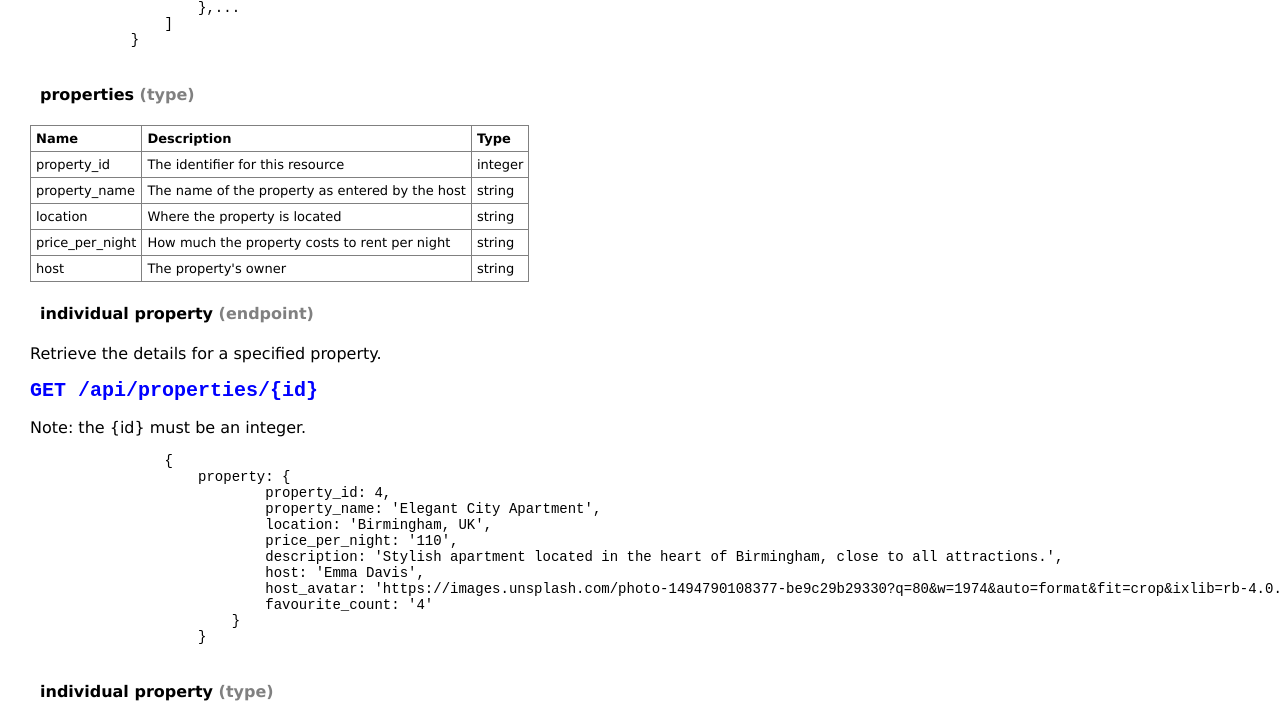
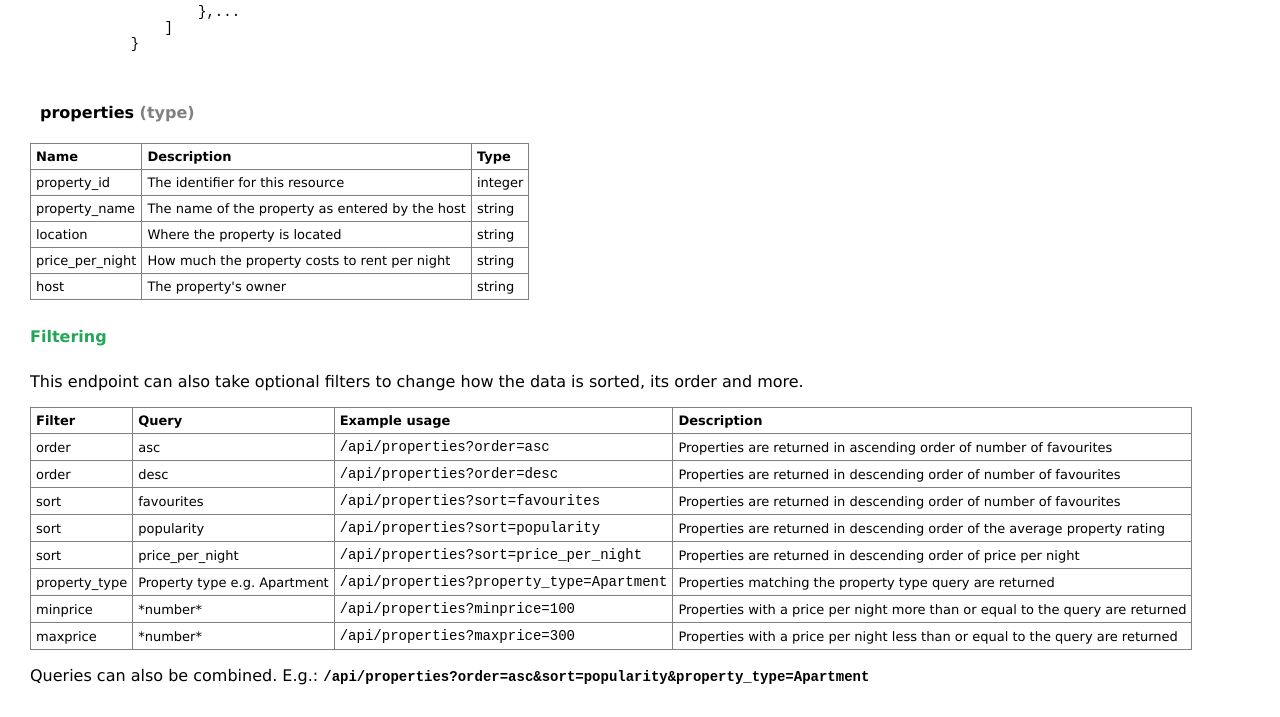
Before and after one commit to AB45699/AirBNC, a website: page public/index.html in a window 1280 px wide. Shown: the part 871-1588 px from the top of the page. Drawn offline with Linux system fonts and the light colour scheme.

Commit message:
updating view page with filtering instructions

```diff
--- a/public/index.html
+++ b/public/index.html
@@ -94,6 +94,74 @@
                 </tr>
             </tbody>
         </table>
+
+        <h5>Filtering</h4>
+        <p>This endpoint can also take optional filters to change how the data is sorted, its order and more.</p>
+
+        <table>
+            <thead>
+                <tr>
+                    <th>Filter</th>
+                    <th>Query</th>
+                    <th>Example usage</th>
+                    <th>Description</th>
+                </tr>
+            </thead>
+            <tbody>
+                <tr>
+                    <th>order</th>
+                    <th>asc</th>
+                    <th><code>/api/properties?order=asc</code></th>
+                    <th>Properties are returned in ascending order of number of favourites</th>
+                </tr>
+                <tr>
+                    <th>order</th>
+                    <th>desc</th>
+                    <th><code>/api/properties?order=desc</code></th>
+                    <th>Properties are returned in descending order of number of favourites</th>
+                </tr>
+                <tr>
+                    <th>sort</th>
+                    <th>favourites</th>
+                    <th><code>/api/properties?sort=favourites</code></th>
+                    <th>Properties are returned in descending order of number of favourites</th>
+                </tr>
+                <tr>
+                    <th>sort</th>
+                    <th>popularity</th>
+                    <th><code>/api/properties?sort=popularity</code></th>
+                    <th>Properties are returned in descending order of the average property rating</th>
+                </tr>
+                <tr>
+                    <th>sort</th>
+                    <th>price_per_night</th>
+                    <th><code>/api/properties?sort=price_per_night</code></th>
+                    <th>Properties are returned in descending order of price per night</th>
+                </tr>
+                <tr>
+                    <th>property_type</th>
+                    <th>Property type e.g. Apartment</th>
+                    <th><code>/api/properties?property_type=Apartment</code></th>
+                    <th>Properties matching the property type query are returned</th>
+                </tr>
+                <tr>
+                    <th>minprice</th>
+                    <th>*number*</th>
+                    <th><code>/api/properties?minprice=100</code></th>
+                    <th>Properties with a price per night more than or equal to the query are returned</th>
+                </tr>
+                <tr>
+                    <th>maxprice</th>
+                    <th>*number*</th>
+                    <th><code>/api/properties?maxprice=300</code></th>
+                    <th>Properties with a price per night less than or equal to the query are returned</th>
+                </tr>
+            </tbody>
+        </table>
+
+        <p>Queries can also be combined. E.g.:
+            <code style="font-weight:bold;">/api/properties?order=asc&sort=popularity&property_type=Apartment</code>
+        </p>
 
         <h4>individual property <span>(endpoint)</span></h4>
         <p>Retrieve the details for a specified property.</p>
--- a/public/styles.css
+++ b/public/styles.css
@@ -8,11 +8,12 @@ h1 {
 }
 
 h3 {
-    margin-top: 40px;
+    margin-top: 30px;
 }
 
 h4 {
     text-indent: 10px;
+    margin-top: 35px;
 }
 
 table {
@@ -43,3 +44,8 @@ code {
     font-size: 20px;
     font-weight: 600;
 }
+
+h5 {
+    color: rgb(35, 167, 86);
+    font-size: 16px;
+}
```
